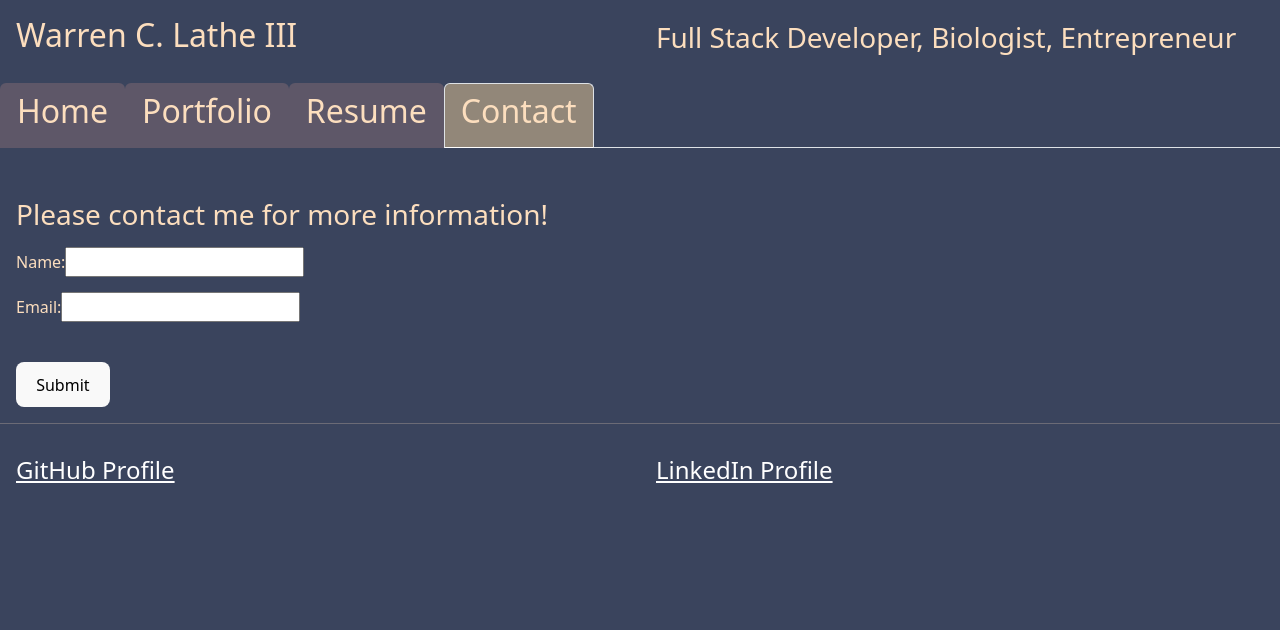
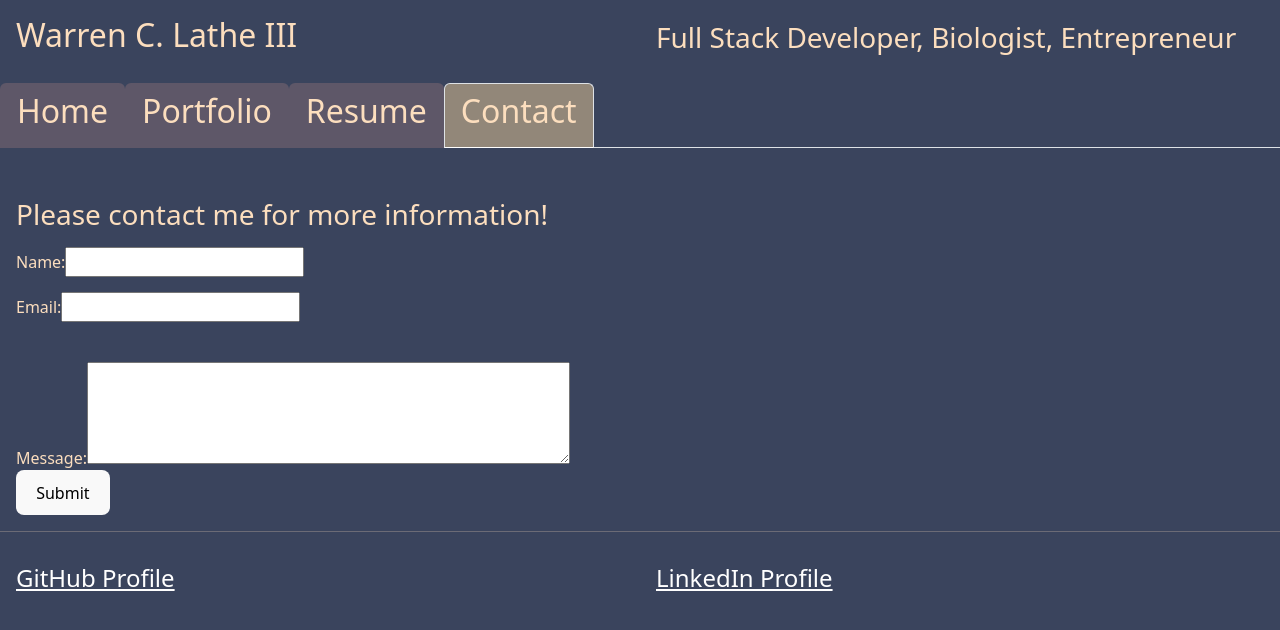
Before and after one commit to TreyLathe/WCL3Portfolio, a React (Vite) app: page /Contact in a window 1280 px wide. Shown: the top 630 px of the page. Built offline with nearby package versions, Linux system fonts and the light colour scheme.

Commit message:
added readme, small changes to other pages

```diff
--- a/src/pages/Contact.jsx
+++ b/src/pages/Contact.jsx
@@ -67,6 +67,10 @@
               onBlur={handleBlur}
             />
           </div>
+          <div>
+            <label htmlFor="message">Message:</label>
+            <textarea id="message" name="message" rows="4" cols="50"></textarea>
+          </div>
           <button type="submit">Submit</button>
         </form>
       </div>
```
Also changed, not shown: 1 other file (tests, documents, lock files or other folders).
